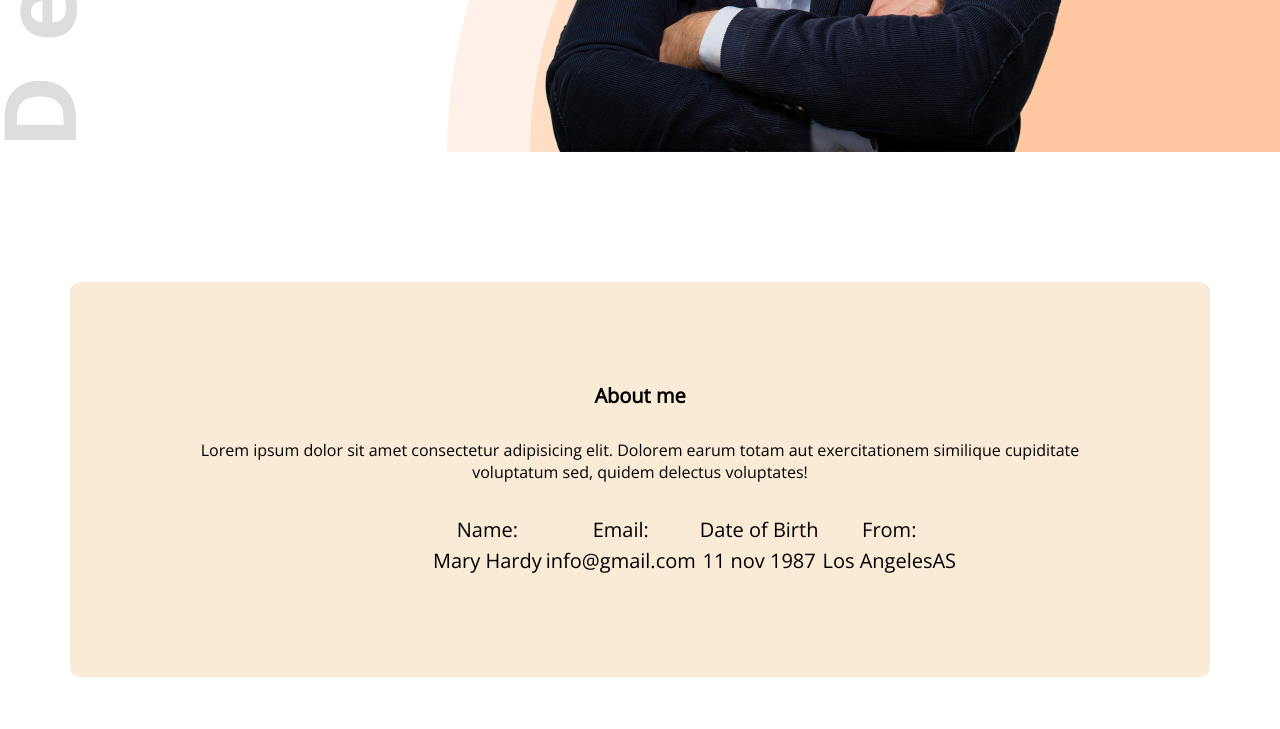
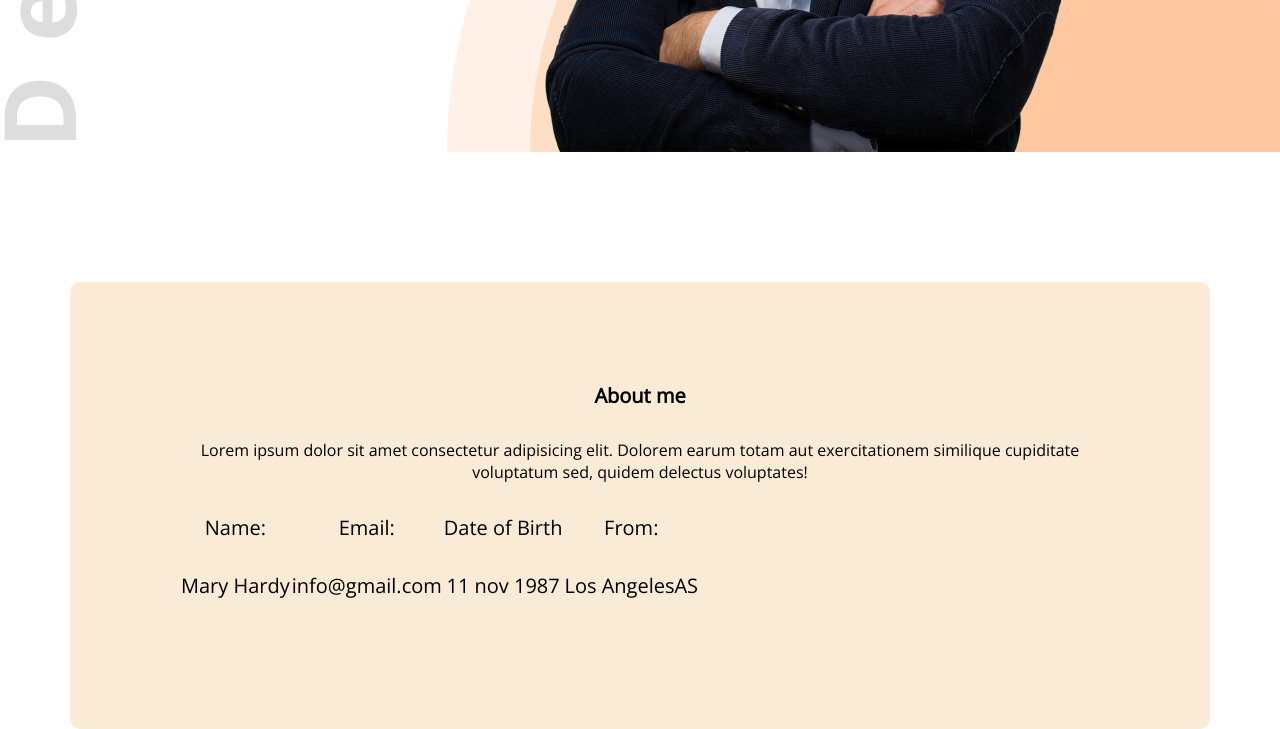
Before and after one commit to mohammadsobuj1/my-first-portfolio, a plain HTML site: page index.html in a window 1280 px wide. Shown: the part 685-1414 px from the top of the page. Before the commit the page ends 1362 px from the top, so only its background shows below. Drawn offline with nearby package versions, Linux system fonts and the light colour scheme.

Commit message:
second commoit

```diff
--- a/index.html
+++ b/index.html
@@ -56,7 +56,7 @@
                             <td>Date of Birth</td>
                             <td>From:</td>
                         </tr>
-                        <tr class="ts">
+                        <tr class="ta">
                             <td>Mary Hardy</td>
                             <td>info@gmail.com</td>
                             <td>11 nov 1987</td>
--- a/style/style.css
+++ b/style/style.css
@@ -121,14 +121,19 @@
 
     padding-left: 250px;
 
+
   text-align: center;
   font-size: 20px;
   width: 700;
+  border-collapse: collapse;
+}
 
 
+
+
+
+td{
+    margin-top: 300px;
+    border: none;
+    padding-bottom: 30px;
 }
-.tr{
-    padding: 200;
-    justify-content: space-around;
-
-}
```
